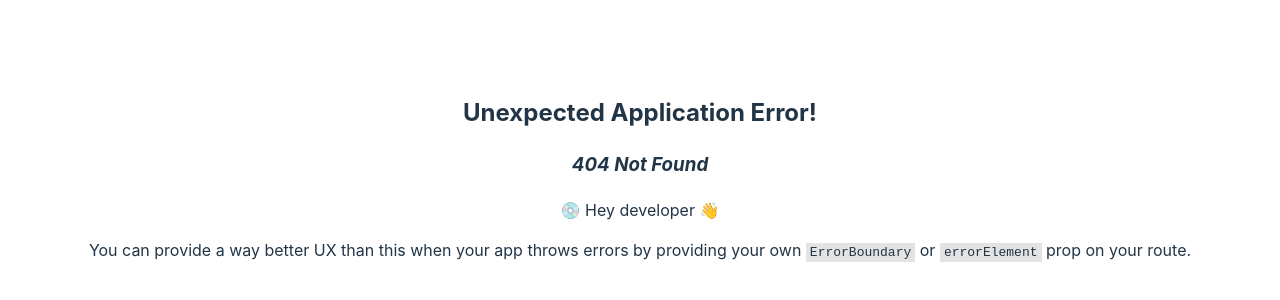
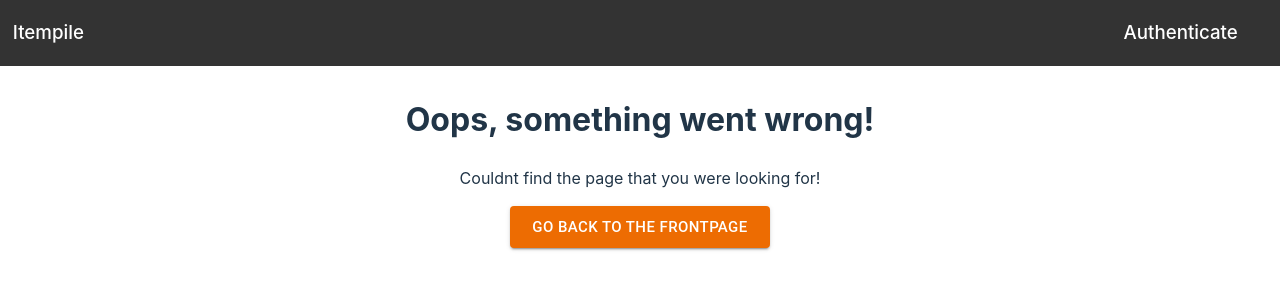
Before and after one commit to ArtoLaitinen/itempile, a React (Vite) app in the folder client/: page /myitems in a window 1280 px wide. Before the commit this address had no page. Shown: the top 300 px of the page. Built offline with nearby package versions, Linux system fonts and the light colour scheme.

Commit message:
added errorPage that is used as errorElement in the router

```diff
--- a/client/src/App.jsx
+++ b/client/src/App.jsx
@@ -9,6 +9,7 @@ import ItemPage from "./pages/ItemPage";
 import MyItemsPage from "./pages/MyItemsPage";
 import AddItemPage from "./pages/AddItemPage";
 import Authenticate from "./pages/Authenticate";
+import ErrorPage from "./pages/ErrorPage";
 import AuthContext from "./utils/AuthContext";
 import { EditModalContextProvider } from "./utils/EditModalContext";
 
@@ -112,6 +113,7 @@ function App() {
   const router = createBrowserRouter([
     {
       path: "/",
+      errorElement: <ErrorPage />,
       element: <RootLayout />,
       children: routes,
     },
--- /dev/null
+++ b/client/src/pages/ErrorPage.jsx
@@ -0,0 +1,21 @@
+import React from "react";
+import Button from "@mui/material/Button";
+import { Link } from "react-router-dom";
+import MainNavigation from "../components/MainNavigation";
+
+function ErrorPage() {
+  return (
+    <>
+      <MainNavigation />
+      <h1>Oops, something went wrong!</h1>
+      <p>Couldnt find the page that you were looking for! </p>
+      <Link to="/">
+        <Button variant="contained" size="large" color="warning">
+          Go back to the frontpage
+        </Button>
+      </Link>
+    </>
+  );
+}
+
+export default ErrorPage;
```
